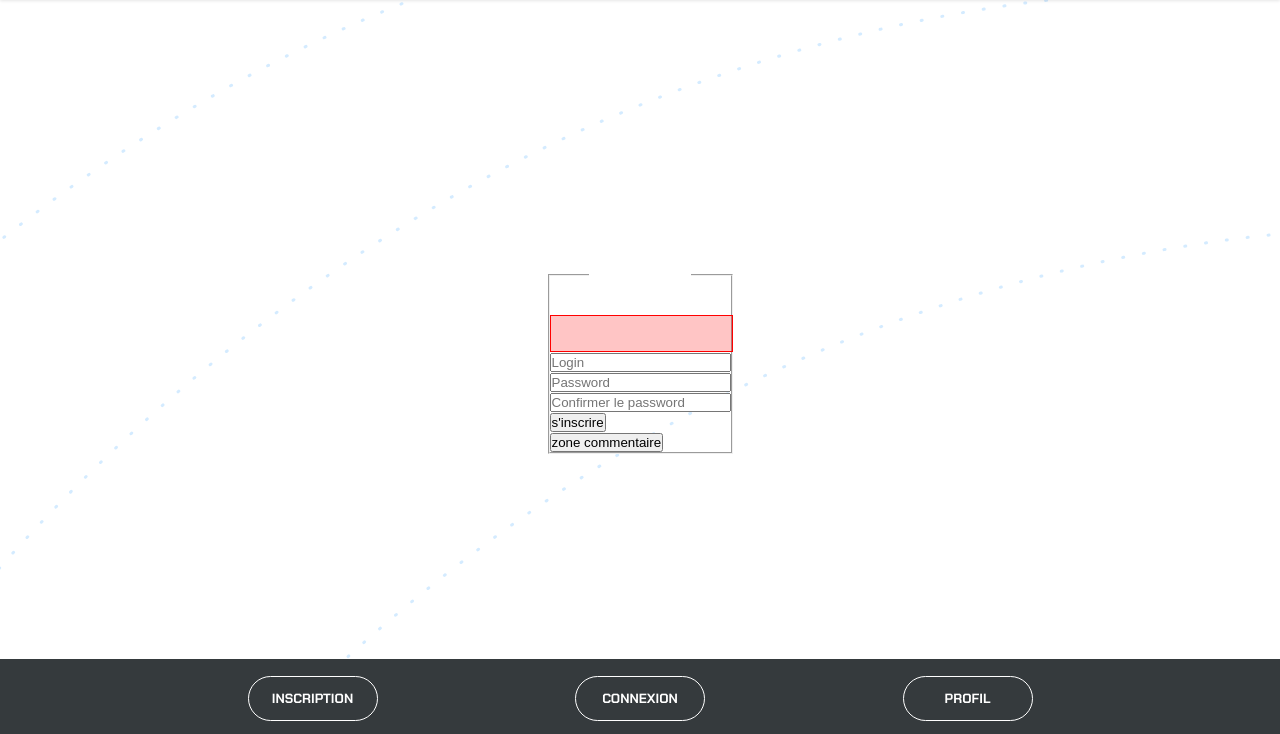
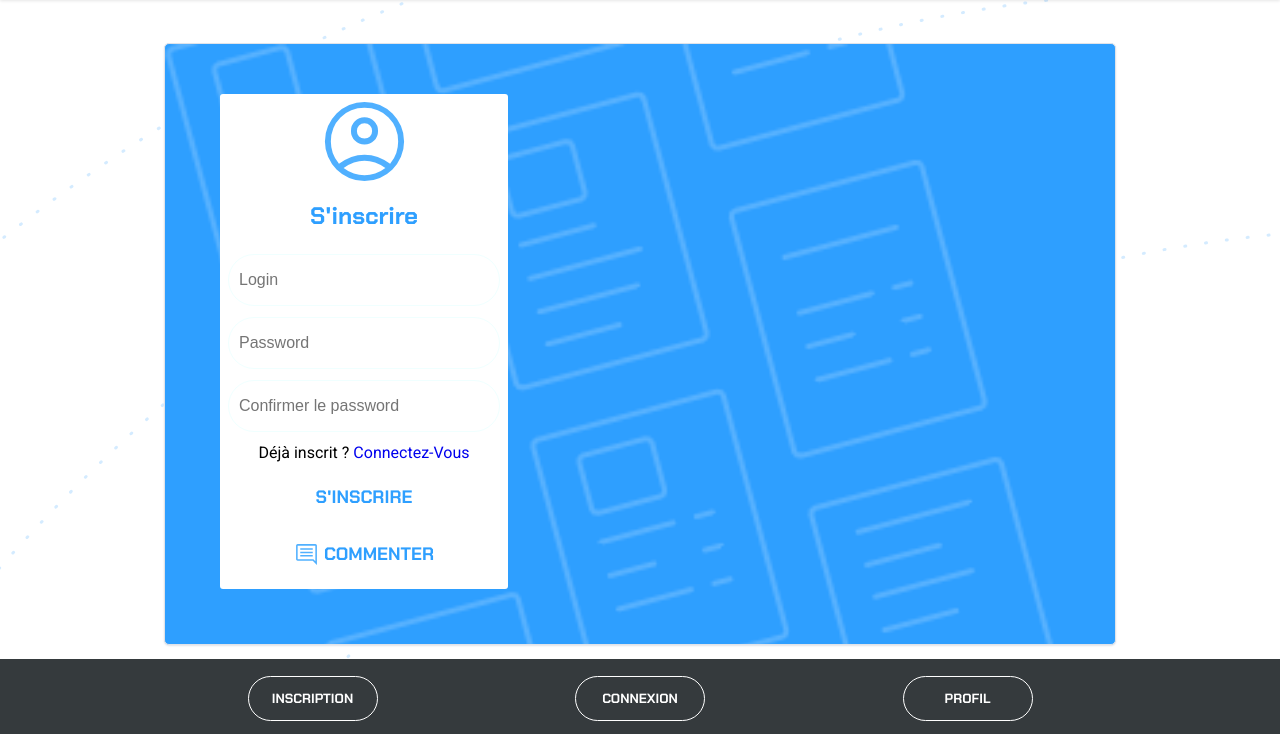
Before and after one commit to jules-jean-louis1/livreor, a PHP site: page /inscription.php in a window 1280 px wide. Shown: the part 66-800 px from the top of the page. Run offline with PHP 8.4, Linux system fonts and the light colour scheme; data that the repository does not hold is empty.

Commit message:
Modif style page inscription

```diff
--- a/inscription.php
+++ b/inscription.php
@@ -57,14 +57,14 @@ if (isset($_POST['login'], $_POST['password'], $_POST['password_conf'])) {
     <?php
         include 'header.php';
     ?>
-    <main class="position-relative">
+    <main class="main_com">
             <section class="s1_connect">
                 <div class="module_connect">
-                    <div class="module_warpper">
-                        <div class="module_container">  <!-- Zone de connection -->
+                    <div class="wapper_com">
+                        <div class="mcontainer">
+                            <img src="images/account_circle_FILL0_wght400_GRAD0_opsz48.svg" alt="account-logo" class="filter_blue" style="width: 95px;">
                             <form action="" method="post" accept-charset="utf-8" class="form_">
-                                <fieldset>
-                                    <legend>S'inscrire</legend>
+                                    <h2>S'inscrire</h2>
 
                                         <div class="error">
                                             <?php foreach($errors as $message):?>
@@ -80,13 +80,20 @@ if (isset($_POST['login'], $_POST['password'], $_POST['password_conf'])) {
                                     <div class="row">
                                         <input id="log" type="password" name="password_conf" placeholder="Confirmer le password">
                                     </div>
-                                    <div class="row">
-                                        <input type="submit" value="s'inscrire">
+                                    <div class="already_membre">
+                                        <p>Déjà inscrit ? <a href="connexion.php">Connectez-Vous</a></p>
                                     </div>
                                     <div class="row">
-                                        <a href="livre-or.php"><input type="submit" value="zone commentaire"></a>
+                                        <input type="submit" value="s'inscrire" class="btn_login">
                                     </div>
-                                </fieldset>
+                                    <div class="row">
+                                        <a href="livre-or.php">
+                                            <button class="btn_log">
+                                                <img src="images/comment.svg" alt="" class="filter_blue" style="width: 25px;">
+                                                commenter
+                                            </button>
+                                        </a>
+                                    </div>
                             </form>
                         </div>
                     </div>
--- a/style_index.css
+++ b/style_index.css
@@ -273,6 +273,96 @@ main.position-relative {
 }
 /*###################################################################################################
 #####################################################################################################
+############################   	SECTION INSCRIPTION	     ###########################################
+#####################################################################################################
+###################################################################################################*/
+
+a {
+    text-decoration: none;
+}
+.s1_connect {
+    width: 950px;
+    height: 600px;
+    border-radius: 5px;
+    border: 1px solid #e0e3e9;
+    box-shadow: 0 1px 2px #e0e3e9;
+    background: #2e9fff url(images/back-color.png) no-repeat;
+    background-size: cover;
+}
+
+.mcontainer {
+    background: #fff;
+    margin: 50px 55px;
+    display: flex;
+    flex-direction: column;
+    align-items: center;
+    width: 36vh;
+    border-radius: 3px;
+  }
+  .form_ {
+    display: flex;
+    align-items: center;
+    flex-direction: column;
+    justify-content: space-evenly;
+    height: 400px;
+  }
+.form_ h2 {
+    color: #2e9fff;
+    font-family: 'Chakra Petch', sans-serif;
+	font-weight: 900;
+}
+#log {
+    position: relative;
+    font-size: 16px;
+    height: 30px;
+    padding: 10px;
+    width: 250px;
+    border: 1px solid azure;
+    border-radius: 40px;
+}
+.btn_login {
+    border: 1px solid transparent;
+    border-radius: 50px;
+    padding: 10px 15px;
+    font-size: 18px;
+    font-family: 'Chakra Petch', sans-serif;
+	font-weight: 900;
+    color: #2e9fff;
+    background-color: #fff;
+    display: flex;
+    gap: 5px;
+    width: 250px;
+    text-transform: uppercase;
+}
+.btn_login:hover {
+    background-color: #ffffffb5;
+    transition: 5ms ease-in-out;
+    border: 1px solid #fff;
+}
+.btn_log {
+    border: 1px solid transparent;
+    border-radius: 50px;
+    padding: 10px 15px;
+    font-size: 18px;
+    font-family: 'Chakra Petch', sans-serif;
+	font-weight: 900;
+    color: #2e9fff;
+    background-color: #fff;
+    display: flex;
+    gap: 5px;
+    width: 250px;
+    text-transform: uppercase;
+    justify-content: center;
+}
+.btn_log:hover {
+    background-color: #ffffffb5;
+    transition: 5ms ease-in-out;
+    border: 1px solid #fff;
+}
+
+
+/*###################################################################################################
+#####################################################################################################
 ############################	SECTION LIVRE D'OR  	  ###########################################
 #####################################################################################################
 ###################################################################################################*/
@@ -460,12 +550,6 @@ textarea{
    }
 .error {
     color: rgb(255, 0, 0);
-    width: 100%;
-    height: 35px;
-    border: 1px solid red;
-    background: #ff00003a;
-    display: flex;
-    align-items: center;
 }
 .filter_red {
     filter: invert(30%) sepia(97%) saturate(5759%) hue-rotate(353deg) brightness(106%) contrast(131%);
```
Also changed, not shown: images/comment.svg (added).
